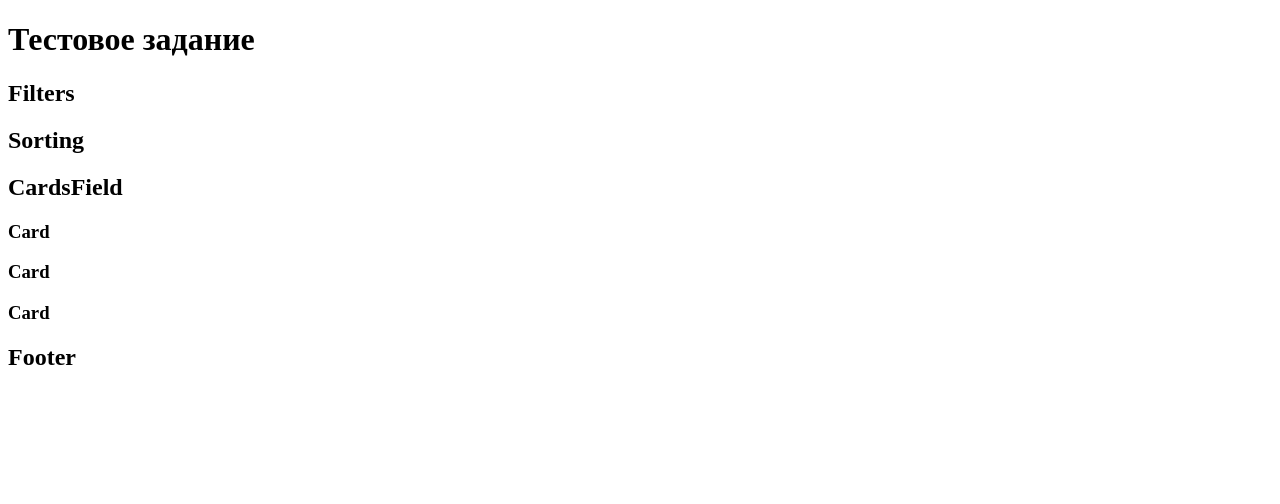
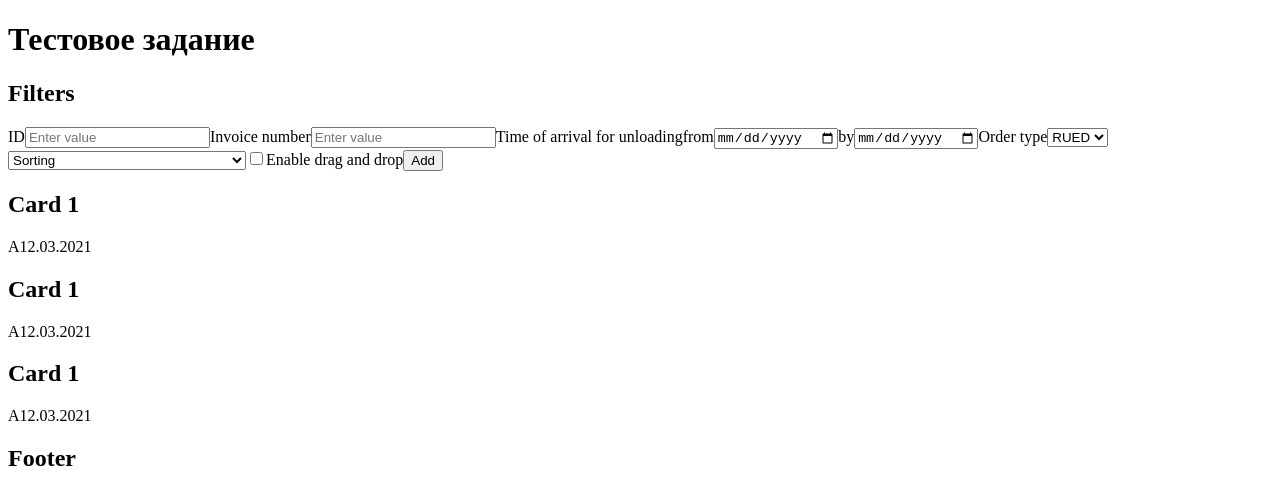
Before and after one commit to ChewbyIrinine/ksk-test-project, a React (Create React App) app: page / in a window 1280 px wide. Shown: the top 504 px of the page. Built offline with nearby package versions, Linux system fonts and the light colour scheme.

Commit message:
Add basic tags

```diff
--- a/src/Card/Card.js
+++ b/src/Card/Card.js
@@ -1,7 +1,13 @@
 import React from "react";
 
 const Card = () => {
-	return <h3>Card</h3>;
+	return (
+		<div>
+			<h2>Card 1</h2>
+			<label>A</label>
+			<label>12.03.2021</label>
+		</div>
+	);
 };
 
 export default Card;
--- a/src/CardsField/CardsField.js
+++ b/src/CardsField/CardsField.js
@@ -5,7 +5,6 @@ import Card from "../Card";
 const CardsField = () => {
 	return (
 		<div>
-			<h2>CardsField</h2>
 			<Card />
 			<Card />
 			<Card />
--- a/src/Filters/Filters.js
+++ b/src/Filters/Filters.js
@@ -1,7 +1,26 @@
 import React from "react";
 
 const Filters = () => {
-	return <h2>Filters</h2>;
+	return (
+		<div>
+			<h2>Filters</h2>
+			<label>ID</label>
+			<input type="text" placeholder="Enter value"></input>
+			<label>Invoice number</label>
+			<input type="text" placeholder="Enter value"></input>
+			<label>Time of arrival for unloading</label>
+			<label>from</label>
+			<input type="date"></input>
+			<label>by</label>
+			<input type="date"></input>
+			<label>Order type</label>
+			<select>
+				<option>RUED</option>
+				<option>RUEX</option>
+				<option>RUSG</option>
+			</select>
+		</div>
+	);
 };
 
 export default Filters;
--- a/src/Sorting/Sorting.js
+++ b/src/Sorting/Sorting.js
@@ -1,7 +1,26 @@
 import React from "react";
 
 const Sorting = () => {
-	return <h2>Sorting</h2>;
+	return (
+		<div>
+			<select>
+				<option disabled selected style={{ display: "none" }}>
+					Sorting
+				</option>
+				<option>Sort by ID: ascending</option>
+				<option>Sort by ID: descending</option>
+				<option>Sort by Date of creation: ascending</option>
+				<option>Sort by Date of creation: descending</option>
+				<option>Sort by Order type: ascending</option>
+				<option>Sort by Order type: descending</option>
+			</select>
+			<label>
+				<input type="checkbox" />
+				Enable drag and drop
+			</label>
+            <button>Add</button>
+		</div>
+	);
 };
 
 export default Sorting;
```
